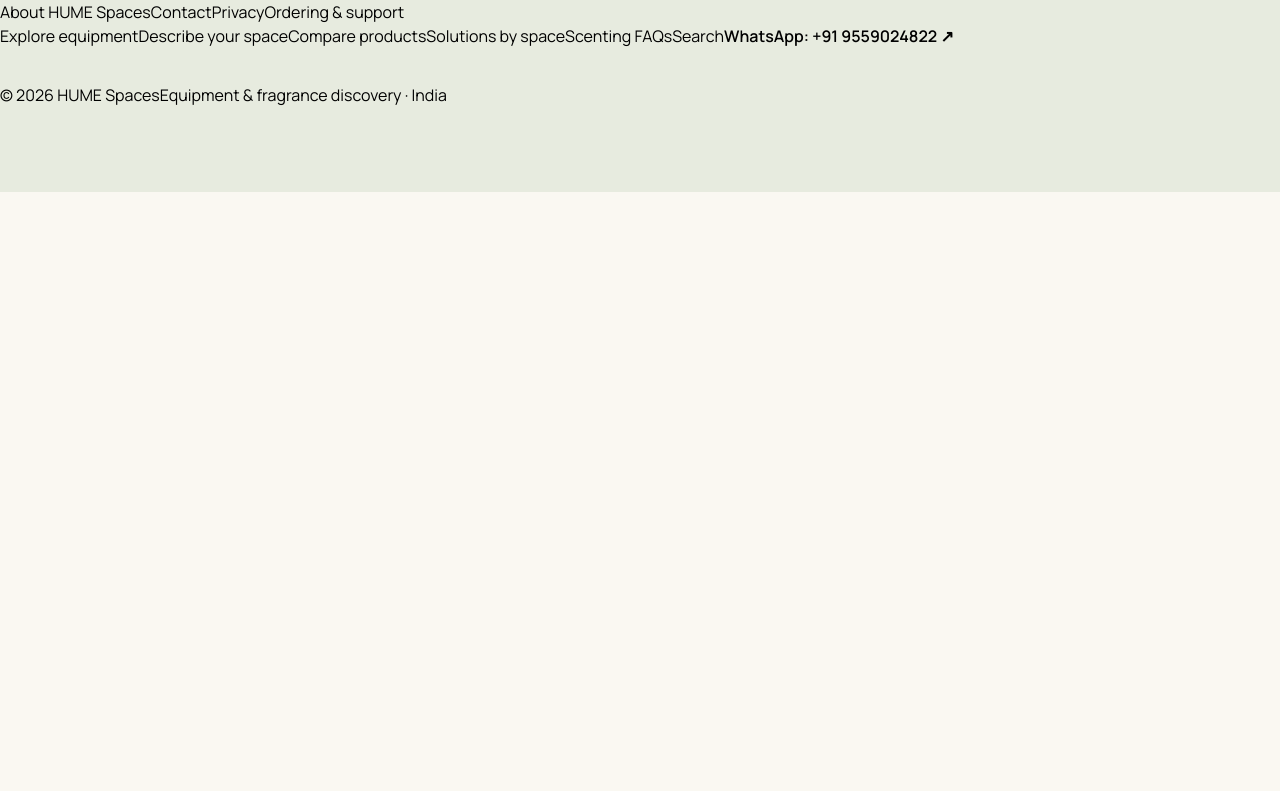
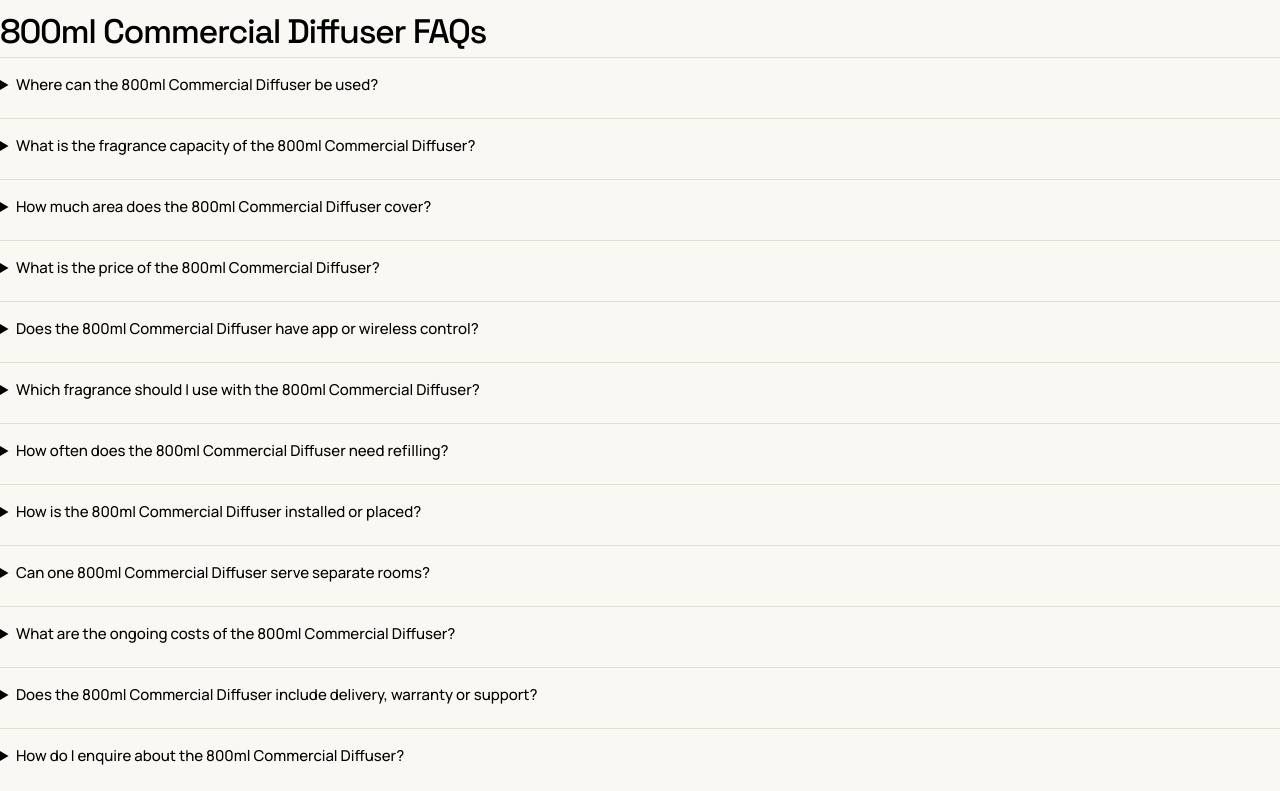
Before and after one commit to DaruDedo/hume-spaces, a Next.js app: page /equipment/800ml-commercial-diffuser in a window 1280 px wide. Shown: the part 1429-2220 px from the top of the page. Before the commit the page ends 1621 px from the top, so only its background shows below. Built offline with nearby package versions, Linux system fonts and the light colour scheme; no server answers.

Commit message:
Add product use cases and searchable product FAQs

```diff
--- a/app/simplified.css
+++ b/app/simplified.css
@@ -139,3 +139,4 @@ em,.hero-product p,.scent-scene-caption p,.cta-monogram{font-family:var(--font-h
 .simple-home .home-fragrances .fragrance-row h3{font-size:22px}
 @media(max-width:750px){.simple-home .catalog .product-card h3{font-size:16px}.simple-home .home-fragrances .fragrance-row h3{font-size:19px}}
 .product-feature-checks{list-style:none;padding:0;margin:0 0 12px;display:grid;gap:11px}.product-feature-checks li{display:flex;align-items:center;gap:10px;font-size:14px;color:#294b38;line-height:1.5}.product-feature-checks svg{width:23px;height:23px;padding:2px;border-radius:50%;background:#e7efdf;flex-shrink:0}.feature-usage-note{font-size:11px;line-height:1.5;color:#74806b;margin:0 0 20px}@media(max-width:750px){.product-feature-checks li{font-size:13px}.product-feature-checks{gap:10px}}
+.product-use-cases{padding-top:16px;border-top:1px solid #e0e4d9;margin-bottom:20px}.product-use-cases h2{font-size:16px;letter-spacing:-.02em;margin-bottom:10px}.product-use-cases>div{display:flex;flex-wrap:wrap;gap:7px}.product-use-cases a{font-size:11px;padding:7px 10px;border-radius:7px;background:#eef2e7;color:#36543e}.product-use-cases a:hover{background:#dde9d4}.product-use-cases>p{font-size:10px;line-height:1.5;margin:10px 0 0}.product-faq-section{margin-top:45px;padding-top:30px;border-top:1px solid #d6decd}.product-faq-section h2{font-size:34px;max-width:650px}.product-faq-section .simple-disclosure summary{font-size:15px;font-weight:500}.product-faq-section .simple-disclosure p{max-width:850px}@media(max-width:750px){.product-faq-section h2{font-size:27px}.product-faq-section .simple-disclosure summary{font-size:13px;line-height:1.5}}
--- /dev/null
+++ b/lib/product-guidance.ts
@@ -0,0 +1,17 @@
+import {products} from './content';
+type Product=typeof products[number];
+export function productUseCases(p:Product){if(p.slug==='hume-mini-reed-diffuser-50ml')return [{name:'Hotel desks',path:'/industries/hotels'},{name:'Office desks',path:'/industries/offices'},{name:'Spa reception corners',path:'/industries/spas'},{name:'Salon waiting corners',path:'/industries/salons'}];if(p.slug==='hume-hvac-scenting-system')return [{name:'Hotels',path:'/industries/hotels'},{name:'Offices',path:'/industries/offices'},{name:'Malls',path:'/industries/malls'},{name:'Showrooms',path:'/industries/showrooms'}];if(p.slug==='hume-pro-commercial-tower')return [{name:'Hotel lobbies',path:'/industries/hotels'},{name:'Retail stores',path:'/industries/retail'},{name:'Showrooms',path:'/industries/showrooms'},{name:'Spa receptions',path:'/industries/spas'},{name:'Resort lounges',path:'/industries/resorts'},{name:'Office receptions',path:'/industries/offices'}];return [{name:'Hotels',path:'/industries/hotels'},{name:'Gyms',path:'/industries/gyms'},{name:'Offices',path:'/industries/offices'},{name:'Retail stores',path:'/industries/retail'},{name:'Showrooms',path:'/industries/showrooms'},{name:'Salon receptions',path:'/industries/salons'}];}
+export function productFaqs(p:Product){const reed=p.slug==='hume-mini-reed-diffuser-50ml';const hvac=p.slug==='hume-hvac-scenting-system';const tower=p.slug==='hume-pro-commercial-tower';const uses=productUseCases(p).map(i=>i.name).join(', ');return [
+{q:`Where can the ${p.name} be used?`,a:`The ${p.name} can be considered for ${uses.toLowerCase()}. ${reed?'It is a small-area reed format, not a whole-property scenting system.':hvac?'Each proposed area needs a duct-system compatibility and zoning review.':'Review each area’s layout, ventilation and user preferences before choosing equipment.'}`},
+{q:`What is the fragrance capacity of the ${p.name}?`,a:`The listed fragrance capacity is ${p.capacity}. ${reed?'Confirm the supplied reed fragrance and replacement instructions.':'Oil capacity describes the reservoir size; it does not establish a guaranteed refill interval.'}`},
+{q:`How much area does the ${p.name} cover?`,a:`Listed coverage: ${p.coverage}. This is indicative, not guaranteed. Ceiling height, ventilation, open doors, room divisions and operating conditions affect suitability. ${reed?'Discuss a desk or small corner rather than assuming coverage of a hotel lobby.':hvac?'A floor-area figure does not establish HVAC or multi-zone compatibility.':'Review the actual zone before relying on the listed floor-area figure.'}`},
+{q:`What is the price of the ${p.name}?`,a:`The listed equipment price is ₹${p.price.toLocaleString('en-IN')}. Confirm GST, delivery charges, availability and any included fragrance before ordering. A WhatsApp enquiry does not place an order.`},
+{q:`Does the ${p.name} have app or wireless control?`,a:reed?'This reed diffuser uses passive diffusion and does not require a plug or mobile app.':hvac?'The listed format is duct-connected. App controls and operating interfaces must be confirmed for the actual HVAC model before ordering.':tower?'The Tower Commercial Diffuser lists Bluetooth app control and multiple schedules. Confirm app compatibility and setup requirements for the supplied model.':`${p.name} has Wi-Fi and Bluetooth connectivity with mobile app control. Confirm phone compatibility and setup instructions before purchase.`},
+{q:`Which fragrance should I use with the ${p.name}?`,a:reed?'Use the reed fragrance approved for the Mini Reed Diffuser. Reed liquid is not a machine refill. Confirm the supplied fragrance and replacement guidance.':`Use fragrance oil approved for the ${p.name}. Do not assume perfume, essential oil or reed liquid can be used as a machine refill. Confirm the formula and refill instructions before use.`},
+{q:`How often does the ${p.name} need refilling?`,a:reed?'Refill or replacement timing has not been verified. Follow the supplied instructions and confirm the replacement options for this 50 ml reed format.':hvac||tower?'No verified refill interval is available for this model. Usage depends on output, operating hours, oil formula and airflow. Ask for a usage estimate based on your schedule.':`The ${p.name} is described as offering up to a month between refills. This is usage-dependent, not a guarantee. Higher output or longer operating hours can require earlier refilling.`},
+{q:`How is the ${p.name} installed or placed?`,a:p.installation+' Installation availability and any charges must be confirmed separately.'},
+{q:`Can one ${p.name} serve separate rooms?`,a:reed?'This compact reed format should be considered for a local desk or corner. Separate rooms require separate placement decisions.':hvac?'Potential distribution through ducts must be reviewed against the air-handler layout and zoning. A shared HVAC system does not guarantee even fragrance distribution.':'Do not assume one machine serves separate rooms evenly. Share a floor plan and ventilation details to assess each zone.'},
+{q:`What are the ongoing costs of the ${p.name}?`,a:reed?'Ask about replacement fragrance and reeds, pack sizes and prices. A verified replacement interval is needed before estimating monthly costs.':'Request approved oil prices, bottle sizes and consumption assumptions separately from equipment pricing. No fixed monthly cost is verified for this model.'},
+{q:`Does the ${p.name} include delivery, warranty or support?`,a:'Delivery timing and charges, warranty duration, exclusions, returns and support arrangements must be confirmed in writing before ordering. This website does not promise an installation service or a specific warranty.'},
+{q:`How do I enquire about the ${p.name}?`,a:`Use the product’s WhatsApp enquiry button to contact HUME Spaces on +91 9559024822. Include your city, property type, area, ventilation and operating hours. Ask for an itemised quote and an approved oil pairing.`}
+];}
```
Also changed, not shown: app/equipment/[slug]/page.tsx (+2 -1 lines).
